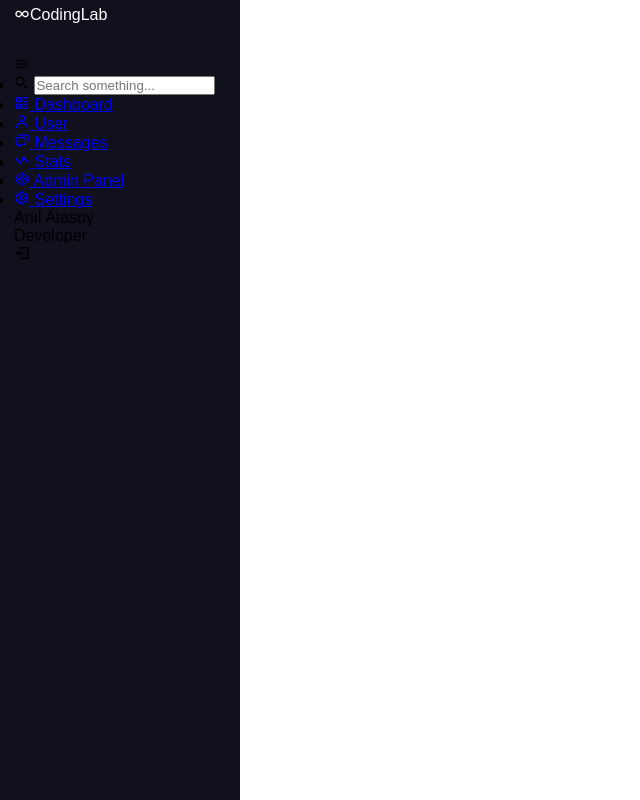
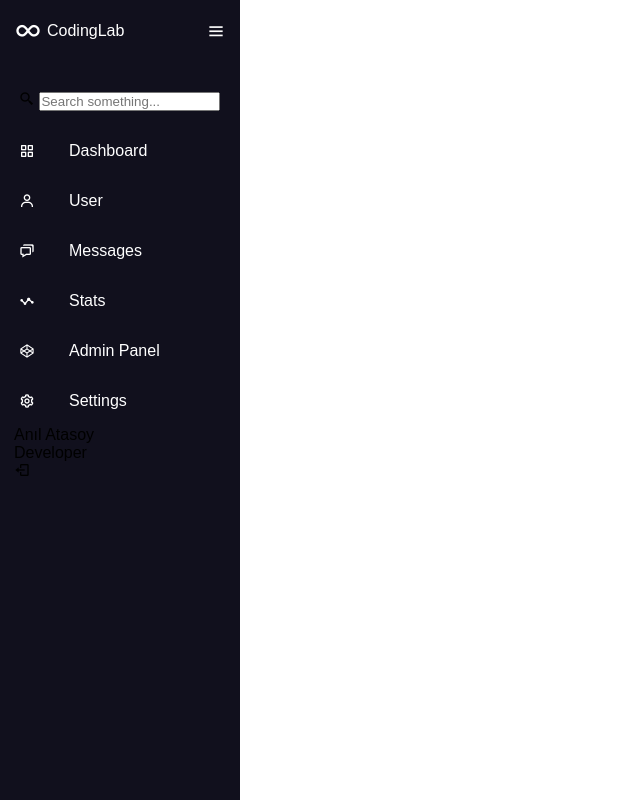
Before and after one commit to safaanilatasoy/Responsive-Side-Navbar, a plain HTML site: page index.html in a window 1280 px wide. Shown: the whole page, without its empty margins (0-640 px from the left). Drawn offline with nearby package versions, Linux system fonts and the light colour scheme; a web font is replaced by a local one.

Commit message:
some css settings

```diff
--- a/css/style.css
+++ b/css/style.css
@@ -1,10 +1,10 @@
-@import url('<link href="https://fonts.googleapis.com/css2?family=Poppins:wght@100&display=swap" rel="stylesheet">');
+@import url('<link href="https://fonts.googleapis.com/css2?family=Poppins:wght@100 &display=swap" rel="stylesheet" > ');
 
-*{
-margin:0;
-padding:0;
-box-sizing: border-box;
-font-family: 'Poppins', sans-serif;
+* {
+    margin: 0;
+    padding: 0;
+    box-sizing: border-box;
+    font-family: 'Poppins', sans-serif;
 }
 body {
     position: relative;
@@ -12,12 +12,12 @@ body {
     width: 100%;
     overflow: hidden;
 }
-.sidebar{
+.sidebar {
     position: fixed;
-    top:0;
-    left:0;
-    height:100%;
-    width:240px;
+    top: 0;
+    left: 0;
+    height: 100%;
+    width: 240px;
     background: #11101d;
     padding: 6px 14px;
 }
@@ -25,5 +25,49 @@ body {
     color: #fff;
     display: flex;
     height: 50px;
-    width:100%;
+    width: 100%;
+    align-items: center;
 }
+.logo_content .logo i{
+    font-size:28px;
+    margin-right:5px;
+    font-weight: 400;
+}
+.sidebar #btn {
+    position: absolute;
+    color: #fff;
+    left:90%;
+    top: 6px;
+    font-size: 20px;
+    height: 50px;
+    line-height: 50px;
+    transform: translateX(-50%);
+}
+.sidebar ul{
+    margin-top: 20px;
+}
+.sidebar ul li {
+    position: relative;
+    height: 50px;
+    width: 100%;
+    margin: 0 5px;
+    list-style: none;
+    line-height: 50px ;
+}
+.sidebar ul li a{
+    color: #fff;
+    display: flex;
+    align-items: center;
+    text-decoration: none;
+}
+.sidebar ul li a:hover{
+    color: #11101d;
+    background: #fff;
+
+}
+.sidebar ul li a i{
+    height:50px;
+    min-width: 50px;
+    border-radius: 12px;
+    line-height: 50px;
+}
```
